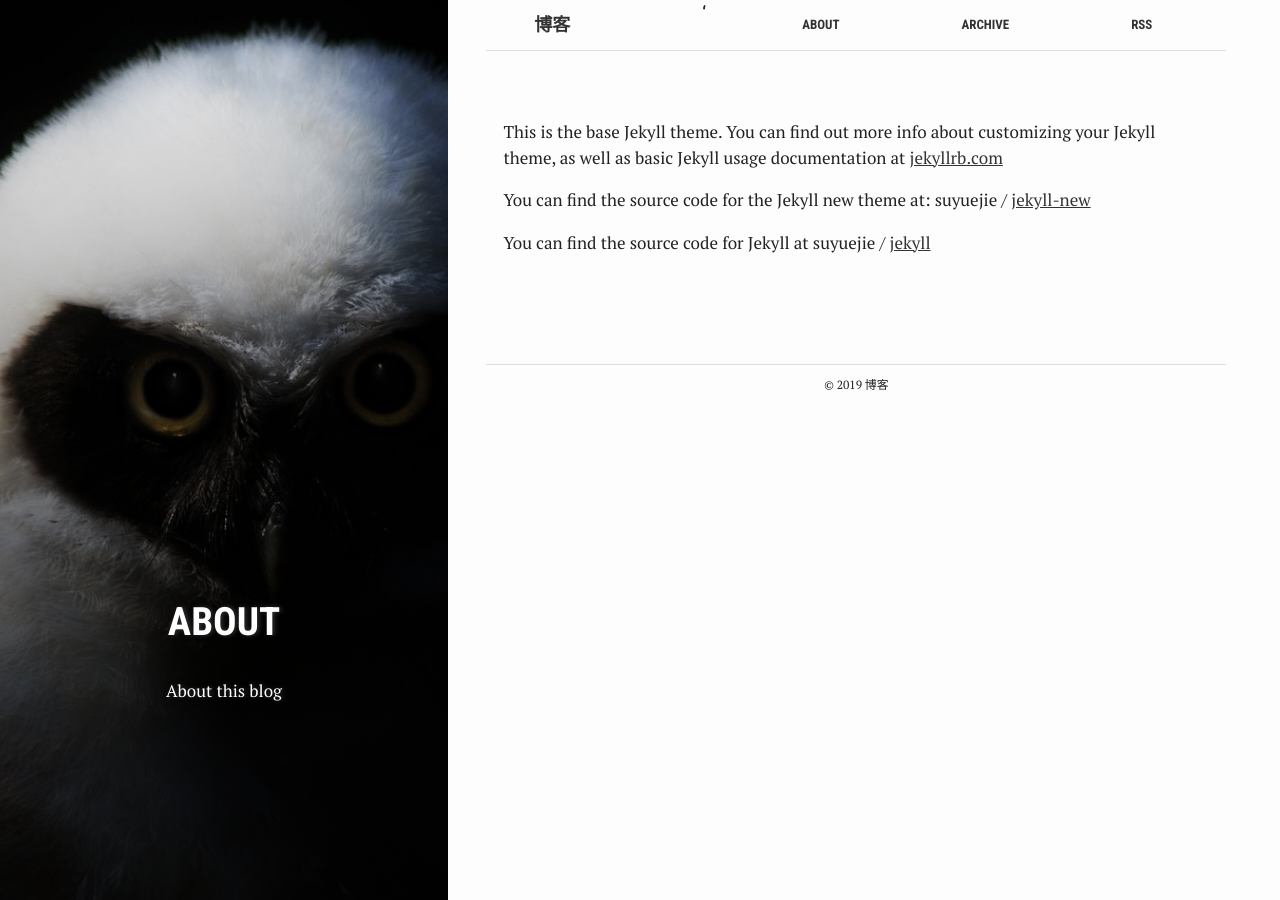
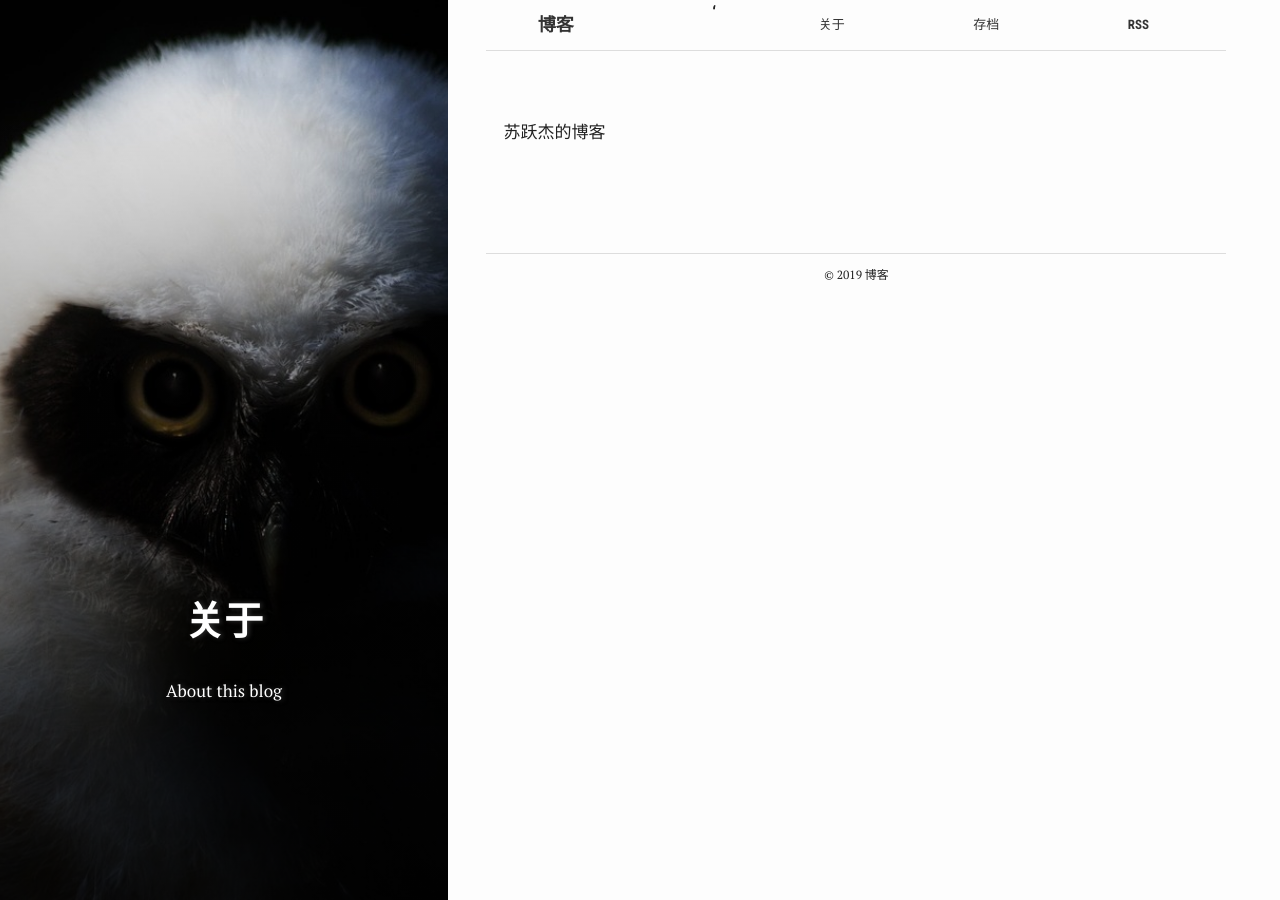
Before and after one commit to suyuejie/blog, a Jekyll site: the page built from about.md, in a window 1280 px wide. Built offline with Jekyll 4.4.1, drawn with Linux system fonts in a browser that asks for light colours.

Commit message:
Add files via upload

```diff
--- a/about.md
+++ b/about.md
@@ -1,19 +1,11 @@
 ---
 bg: "owl.jpg"
 layout: page
-title: "About"
+title: "关于"
 crawlertitle: "Why and how this blog was created"
 permalink: /about/
 summary: "About this blog"
 active: about
 ---
 
-This is the base Jekyll theme. You can find out more info about customizing your Jekyll theme, as well as basic Jekyll usage documentation at [jekyllrb.com](http://jekyllrb.com/)
-
-You can find the source code for the Jekyll new theme at:
-{{site.twitter_username}} /
-[jekyll-new](https://github.com/jglovier/jekyll-new)
-
-You can find the source code for Jekyll at
-{{site.github_username}} /
-[jekyll](https://github.com/jekyll/jekyll)
+苏跃杰的博客
--- a/archive.md
+++ b/archive.md
@@ -2,7 +2,7 @@
 bg: "tag.jpg"
 layout: page
 permalink: /posts/
-title: "Archive"
+title: "存档"
 crawlertitle: "All articles"
 summary: "Posts about jekyll"
 active: archive
```
